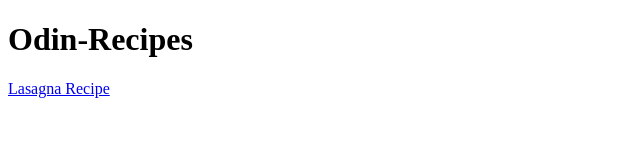
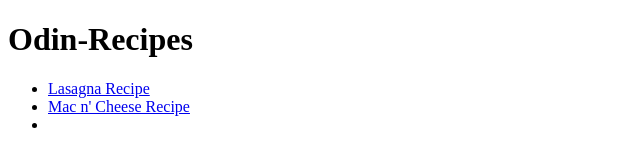
Before and after one commit to jonathan-952/odin-recipes, a plain HTML site: page index.html in a window 1280 px wide. Shown: the whole page, without its empty margins (0-640 px from the left). Drawn offline with Linux system fonts and the light colour scheme.

Commit message:
feat: add first 2 recipe links

```diff
--- a/index.html
+++ b/index.html
@@ -8,6 +8,12 @@
     </head>
     <body>
         <h1>Odin-Recipes</h1>
-        <a href="recipes/lasagna.html">Lasagna Recipe</a>
+        <ul>
+            <li><a href="recipes/lasagna.html">Lasagna Recipe</a></li>
+            <li><a href="recipes/mac-n-cheese.html">Mac n' Cheese Recipe</a></li>
+            <li></li>
+        </ul>
+
     </body>
+
 </html>
```
